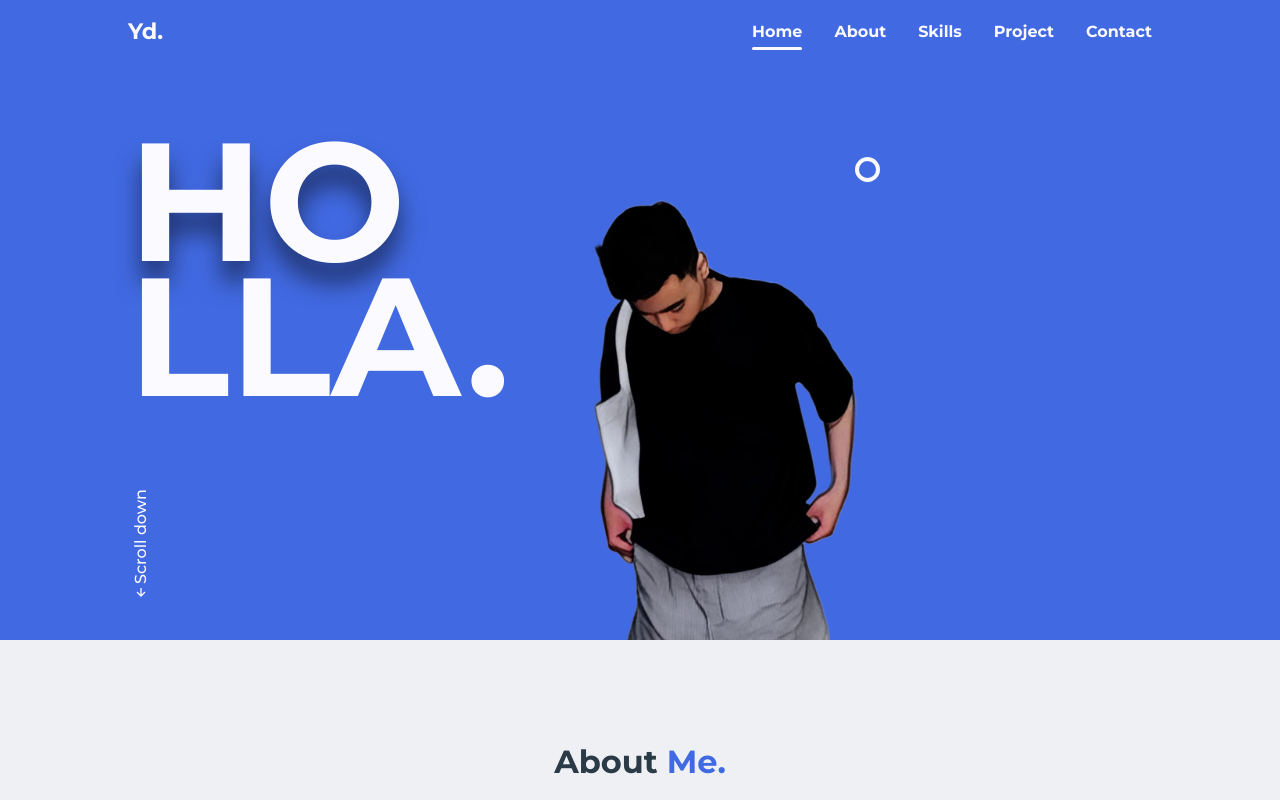
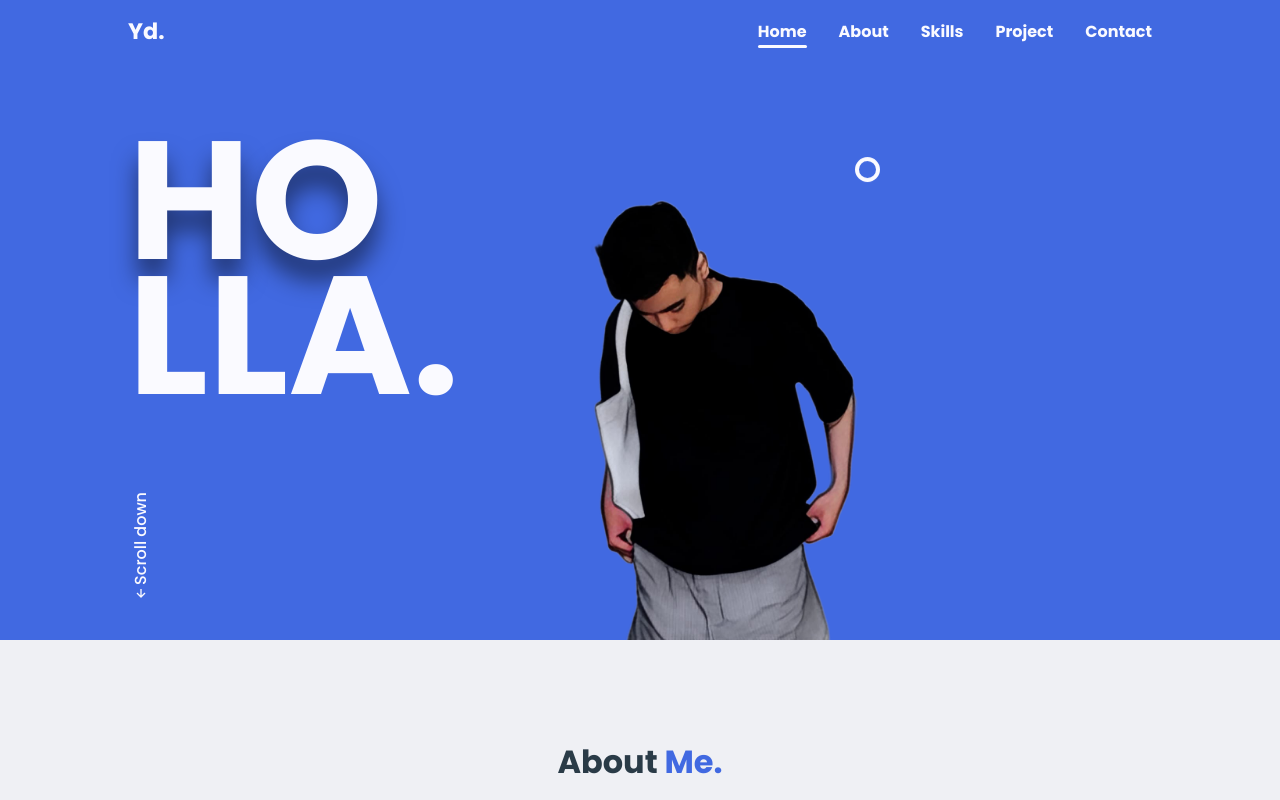
Before and after one commit to Yyuud1/my-portfolio-2, a plain HTML site: page index.html in a window 1280 px wide. Shown: the top 800 px of the page. Drawn offline with nearby package versions, Linux system fonts and the light colour scheme; some packages are replaced by stand-ins of ours; a script that the page names is missing.

Commit message:
update font family

```diff
--- a/index.html
+++ b/index.html
@@ -8,6 +8,13 @@
     <meta name="robots" content="index, follow" />
     <meta charset="UTF-8" />
     <meta name="viewport" content="width=device-width, initial-scale=1.0" />
+
+    <link rel="preconnect" href="https://fonts.googleapis.com" />
+    <link rel="preconnect" href="https://fonts.gstatic.com" crossorigin />
+    <link
+      href="https://fonts.googleapis.com/css2?family=Poppins:ital,wght@0,100;0,200;0,300;0,400;0,500;0,600;0,700;0,800;0,900;1,100;1,200;1,300;1,400;1,500;1,600;1,700;1,800;1,900&family=Roboto:ital,wght@0,100..900;1,100..900&display=swap"
+      rel="stylesheet"
+    />
     <link rel="icon" href="src/img/user.png" />
     <link rel="canonical" href="https://yyuud1.github.io/my-portfolio-2" />
 
--- a/src/style.css
+++ b/src/style.css
@@ -108,7 +108,7 @@ html {
 }
 body {
   margin: var(--header-height) 0 0 0;
-  font-family: var(--body-font);
+  font-family: "Poppins";
   font-size: var(--normal-font-size);
   font-weight: var(--font-medium);
   color: var(--text-color);
```
